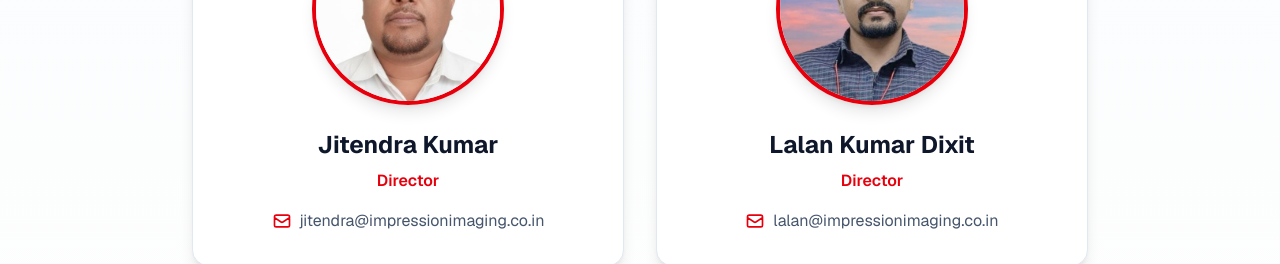
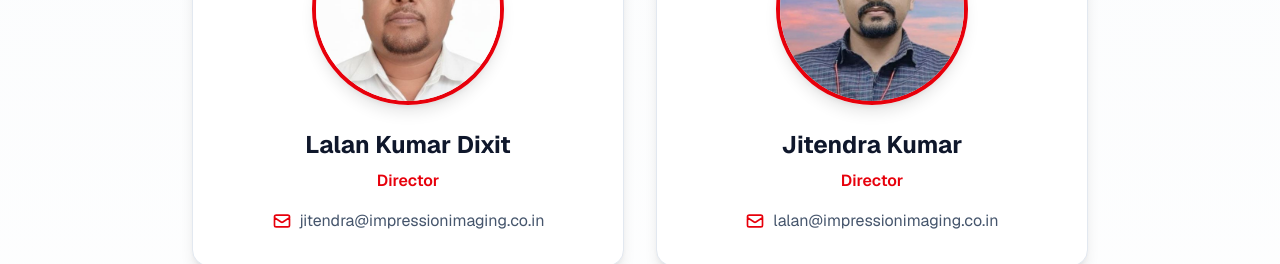
Before and after one commit to akashhsr-gla/impressions, a Next.js app: page /about in a window 1280 px wide. Shown: the part 2580-2844 px from the top of the page. Built offline with nearby package versions, Linux system fonts and the light colour scheme.

Commit message:
Exchange director names and emails

```diff
--- a/app/about/page.tsx
+++ b/app/about/page.tsx
@@ -166,19 +166,19 @@ export default function AboutPage() {
             <div className="mb-16">
               <h2 className="text-3xl md:text-4xl font-bold text-slate-900 mb-8 text-center">Our Directors</h2>
               <div className="grid md:grid-cols-2 gap-8 max-w-4xl mx-auto">
-                {/* Director 1 - Jitendra Kumar */}
+                 {/* Director 1 - Lalan Kumar Dixit */}
                  <div className="bg-white rounded-2xl shadow-lg p-8 border border-slate-200 hover:shadow-xl transition-all">
                    <div className="flex flex-col items-center text-center">
                      <div className="relative w-48 h-48 mb-6 rounded-full overflow-hidden border-4 border-red-600 shadow-lg">
                        <Image
                          src="/directors/WhatsApp Image 2025-12-28 at 14.50.04.jpeg"
-                        alt="Jitendra Kumar"
+                         alt="Lalan Kumar Dixit"
                          fill
                          className="object-cover"
                          sizes="(max-width: 768px) 192px, 192px"
                        />
                      </div>
-                    <h3 className="text-2xl font-bold text-slate-900 mb-2">Jitendra Kumar</h3>
+                     <h3 className="text-2xl font-bold text-slate-900 mb-2">Lalan Kumar Dixit</h3>
                      <p className="text-red-600 font-semibold mb-4">Director</p>
                      <div className="flex items-center space-x-2 text-slate-600">
                        <svg className="w-5 h-5 text-red-600" fill="none" stroke="currentColor" viewBox="0 0 24 24">
@@ -191,19 +191,19 @@ export default function AboutPage() {
                    </div>
                  </div>
 
-                {/* Director 2 - Lalan Kumar Dixit */}
+                 {/* Director 2 - Jitendra Kumar */}
                  <div className="bg-white rounded-2xl shadow-lg p-8 border border-slate-200 hover:shadow-xl transition-all">
                    <div className="flex flex-col items-center text-center">
                      <div className="relative w-48 h-48 mb-6 rounded-full overflow-hidden border-4 border-red-600 shadow-lg">
                        <Image
                          src="/directors/WhatsApp Image 2025-12-28 at 14.47.19.jpeg"
-                        alt="Lalan Kumar Dixit"
+                         alt="Jitendra Kumar"
                          fill
                          className="object-cover"
                          sizes="(max-width: 768px) 192px, 192px"
                        />
                      </div>
-                    <h3 className="text-2xl font-bold text-slate-900 mb-2">Lalan Kumar Dixit</h3>
+                     <h3 className="text-2xl font-bold text-slate-900 mb-2">Jitendra Kumar</h3>
                      <p className="text-red-600 font-semibold mb-4">Director</p>
                      <div className="flex items-center space-x-2 text-slate-600">
                        <svg className="w-5 h-5 text-red-600" fill="none" stroke="currentColor" viewBox="0 0 24 24">
```
Lines whose indentation alone changed are shown as unchanged.
